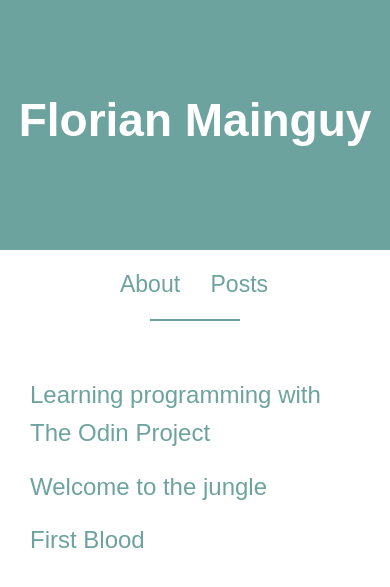
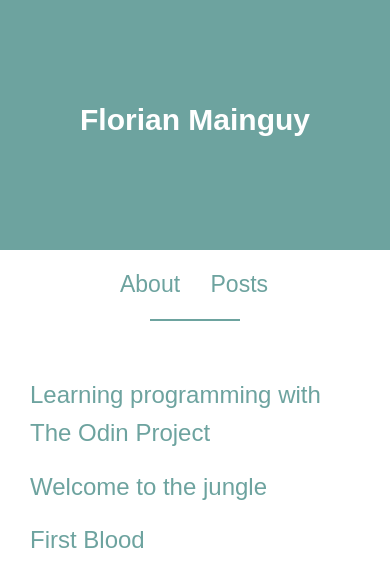
Before and after one commit to florianmainguy/florianmainguy.github.io, a Jekyll site: the page built from index.html, in a window 390 px wide. Shown: the top 587 px of the page. Built offline with Jekyll 4.4.1, drawn with Linux system fonts in a browser that asks for light colours.

Commit message:
update logo odin

```diff
--- a/_sass/_layout.scss
+++ b/_sass/_layout.scss
@@ -73,7 +73,7 @@
         display: none;
     }
     .hero h1 {
-        size: 30px;
+        font-size: 30px;
     }
 }
 .post-meta {
```
